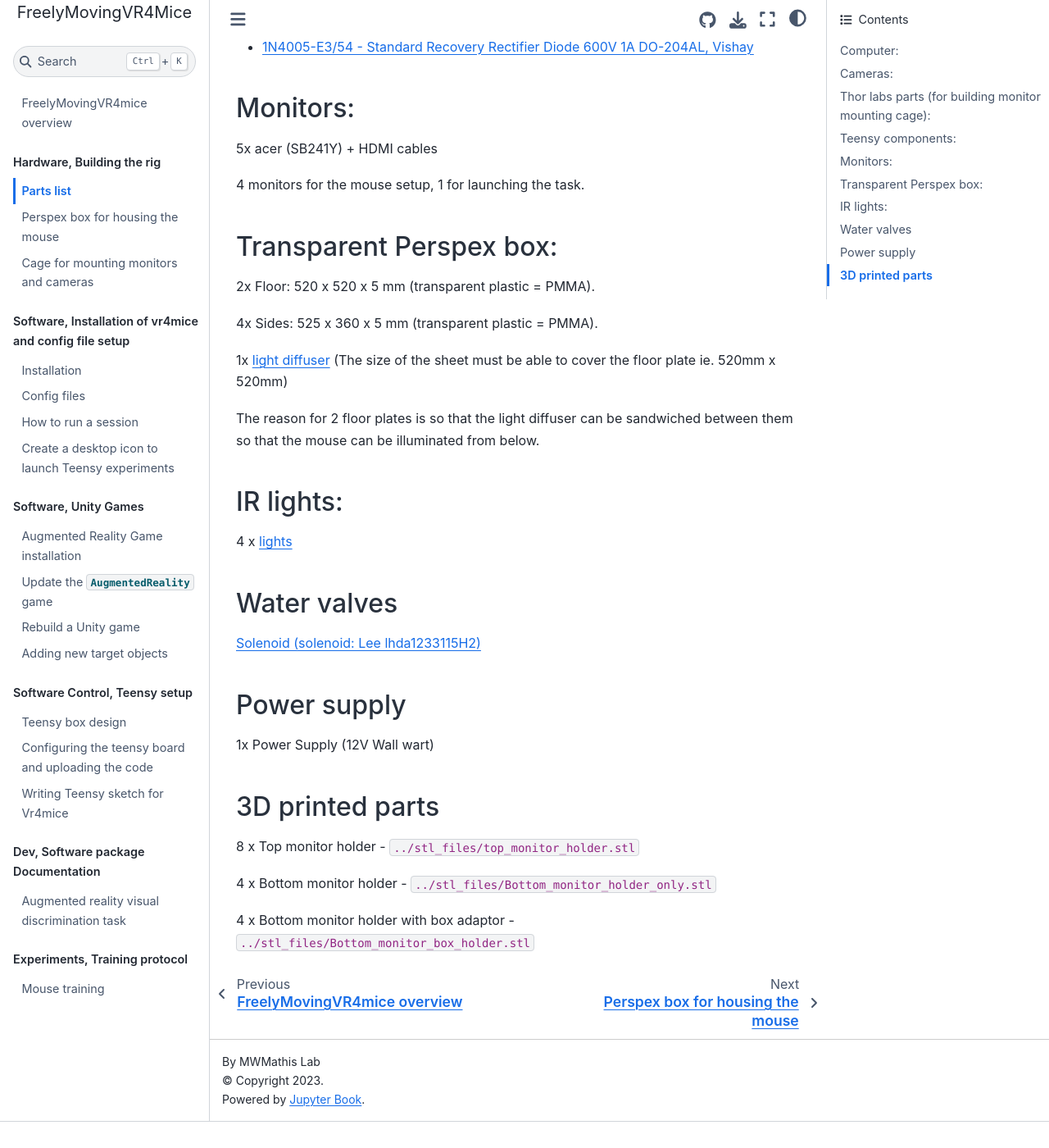
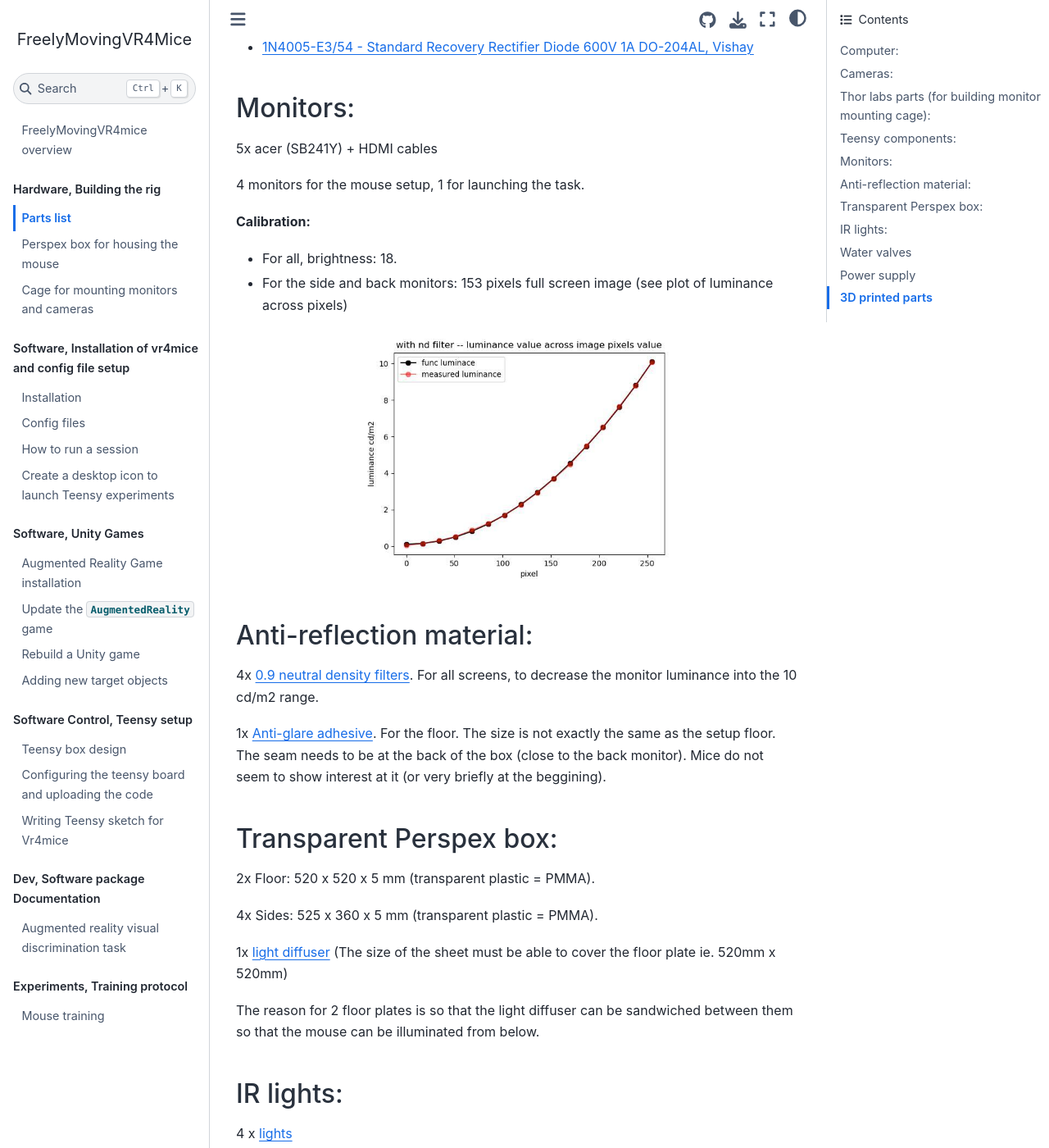
Before and after one commit to MMathisLab/FreelyMovingVR4Mice, a Jupyter Book: the page built from docs/Rig_building/Parts_list.md, in a window 1280 px wide and 1400 px high, scrolled down 1366 px. Shown: the whole window at 82% size. Built offline with Jupyter Book 1.0.4 settings and Sphinx 7.4.7 and the Sphinx Book theme 1.1.4, drawn with Linux system fonts in a browser that asks for light colours; before the commit the page ends 2734 px from its top, so only the background shows below that.

Commit message:
Update reflection material docs

````diff
--- a/docs/Rig_building/Parts_list.md
+++ b/docs/Rig_building/Parts_list.md
@@ -54,6 +54,23 @@ We will send across one of our custom PCB boards with these components attached
 
 4 monitors for the mouse setup, 1 for launching the task.
 
+**Calibration:**
+- For all, brightness: 18.
+- For the side and back monitors: 153 pixels full screen image (see plot of luminance across pixels)
+
+```{image} ../../docs/images/monitor_luminance.png
+:alt: monitors_luminance
+:class: bg-primary mb-1
+:width: 400px
+:align: center
+```
+
+
+## Anti-reflection material:
+
+4x [0.9 neutral density filters](https://www.amazon.com/Filters-Neutral-Density-Compact-Roll/dp/B0C5KT8H5P/ref=sr_1_3?crid=LZW094XXVJMZ&keywords=LEE+Filters+211+0.9+Neutral+Density+Filter&qid=1698694952&sprefix=lee+filters+211+0.9+neutral+density+filter%2Caps%2C412&sr=8-3). For all screens, to decrease the monitor luminance into the 10 cd/m2 range.
+
+1x [Anti-glare adhesive](https://www.amazon.com/dp/B0BZ33NP92?ref_=cm_sw_r_cso_cp_apin_dp_MFR3FADA7P2NRNE6F3CY&starsLeft=1&language=en-US&th=1). For the floor. The size is not exactly the same as the setup floor. The seam needs to be at the back of the box (close to the back monitor). Mice do not seem to show interest at it (or very briefly at the beggining).
 
 
 ## Transparent Perspex box:
````
Also changed, not shown: docs/images/monitor_luminance.png (added).
